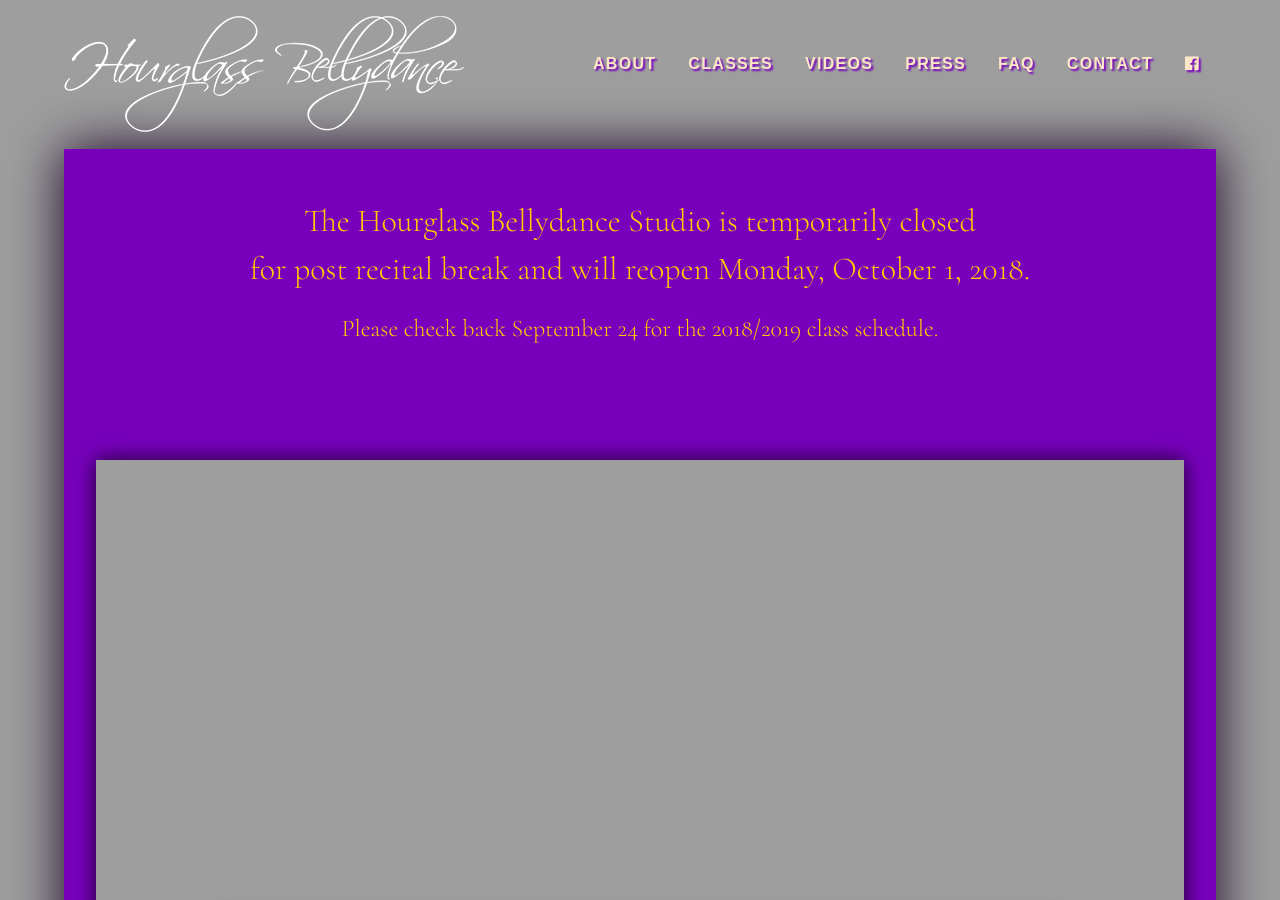
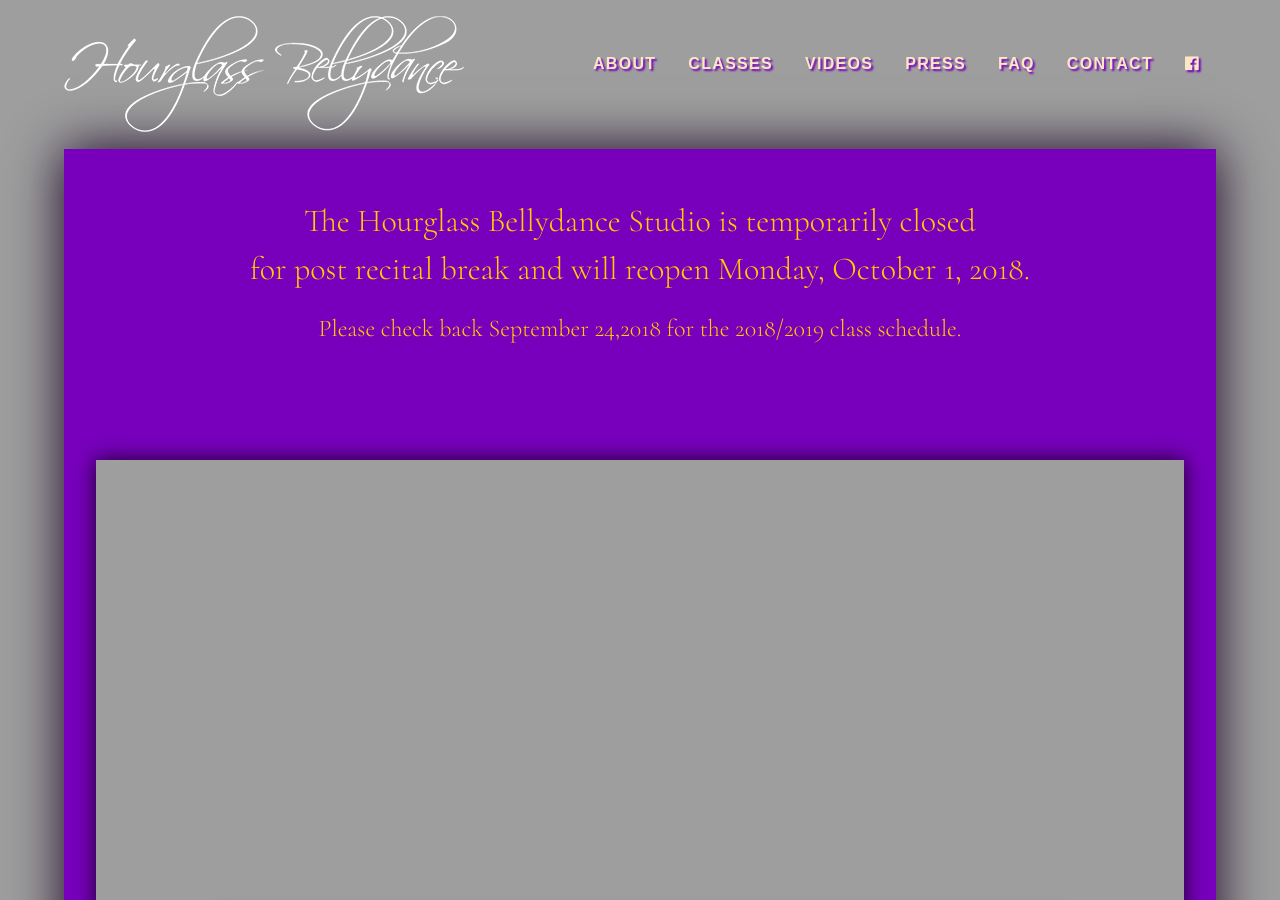
Before and after one commit to mollympierce1/hourglass, a Jekyll site: the page built from index.md, in a window 1280 px wide and 900 px high. Built offline with Jekyll 4.4.1, drawn with Linux system fonts in a browser that asks for light colours.

Commit message:
Update home.html

```diff
--- a/_layouts/home.html
+++ b/_layouts/home.html
@@ -5,7 +5,7 @@
   {% include header.html %}
   <div class="wrapper" id="home">
     <div style="background-color:#7800bd;margin-bottom: 0px; text-align: center;padding: 3em;"><h3>The Hourglass Bellydance Studio is temporarily closed<br/> for post recital break and will reopen Monday, October 1, 2018.</h3>
-      <h5>Please check back September 24 for the 2018/2019 class schedule.</h5></div>
+      <h5>Please check back September 24,2018 for the 2018/2019 class schedule.</h5></div>
     <div id="lucky-woman" class="container centered" style="padding: 2em;">
     <div class="hero">
     </div>
```
